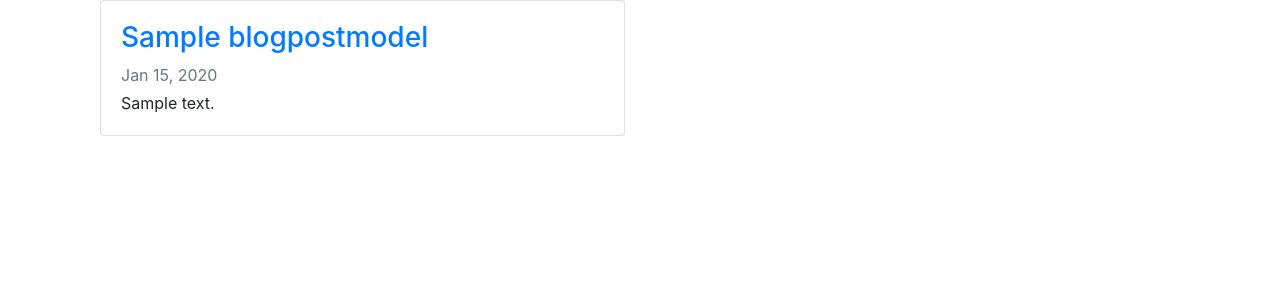
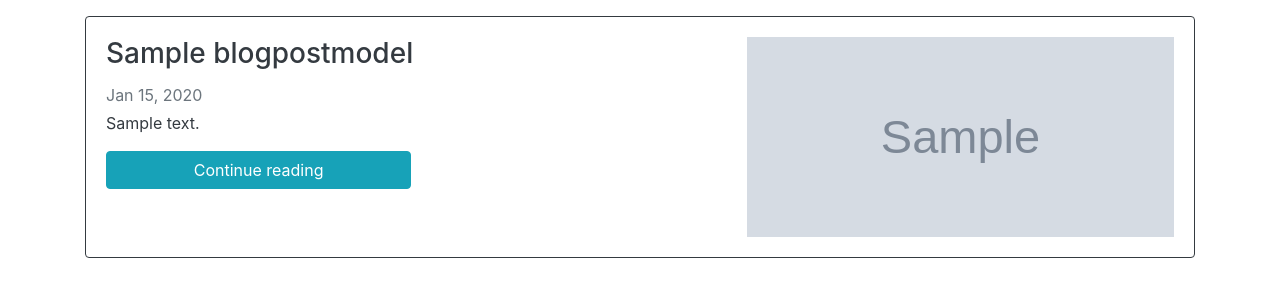
Before and after one commit to StateFromJakeFarm/statefromjakefarmdotcom, a Django app: page /blog in a window 1280 px wide. Shown: the part 56-356 px from the top of the page. Run offline with Django 3.2, Linux system fonts and the light colour scheme; tables that the repository leaves empty hold one stand-in row (values such as "Sample post"); grey boxes marked "Sample" are stand-in pictures; some libraries are stand-ins or nearby versions.

Commit message:
Updates gallery and adds thumbnail for each post

```diff
--- a/sfjf/sfjf_app/forms.py
+++ b/sfjf/sfjf_app/forms.py
@@ -6,5 +6,6 @@
     Create or edit blog post
     '''
     title = forms.CharField(max_length=256)
+    thumbnail = forms.ImageField(required=False)
     preview = forms.CharField(max_length=128)
     body = MarkdownxFormField()
--- a/sfjf/sfjf_app/models.py
+++ b/sfjf/sfjf_app/models.py
@@ -7,6 +7,7 @@
     '''
     title = models.CharField(max_length=256)
     slug = models.SlugField(unique=True)
+    thumbnail = models.ImageField(upload_to='thumbnails', default='thumbnails/no_thumb.png')
     preview = models.CharField(max_length=128)
     pub_date = models.DateTimeField()
     body = MarkdownxField()
--- a/sfjf/sfjf_app/templates/base.html
+++ b/sfjf/sfjf_app/templates/base.html
@@ -41,7 +41,7 @@
     </div>
 </nav>
 
-<div class="container">
+<div class="container mt-3">
 <!--Custom content-->
 {% block content %}
 {% endblock content %}
--- a/sfjf/sfjf_app/templates/blog/gallery.html
+++ b/sfjf/sfjf_app/templates/blog/gallery.html
@@ -11,15 +11,17 @@
 </div>
 {% endif %}
 
-<div class="col-md-6" id="gallery">
+<div id="gallery">
     {% for p in posts %}
-        <div class="card mb-4" id="post{{ p.id }}">
-            <div class="card-body">
-                <h3>
-                    <a href="/blog/view/{{ p.slug }}">{{ p.title }}</a>
-                </h3>
-                <p class="mb-1 text-muted">{{ p.pub_date|date:"M d, Y" }}</p>
-                <p class="card-text">{{ p.preview }}</p>
+        <div class="card border-dark mb-4" id="post{{ p.id }}">
+            <div class="row card-body text-dark">
+                <div class="col-md-7">
+                    <h3 class="card-title">{{ p.title }}</h3>
+                    <p class="mb-1 text-muted">{{ p.pub_date|date:"M d, Y" }}</p>
+                    <p class="card-text">{{ p.preview }}</p>
+                    <a class="col-md-6 mb-3 btn btn-info" role="button" href="/blog/view/{{ p.slug }}">Continue reading</a>
+                </div>
+                <img class="col-md-5" src="{{ p.thumbnail.url }}" style="height: 200px;">
             </div>
         </div>
     {% endfor %}
--- a/sfjf/sfjf_app/views.py
+++ b/sfjf/sfjf_app/views.py
@@ -56,15 +56,26 @@
                     'body': post_form.cleaned_data['body'],
                 }
 
+                if post_form.cleaned_data['thumbnail'] is not None:
+                    # Use default thumbnail if user uploads none
+                    post.thumbnail = post_form.cleaned_data['thumbnail']
+
                 models.BlogPostModel(**post_info).save()
             else:
                 # Update only body, preview and publication date for
                 # existing post
+                post.pub_date = timezone.now()
                 post.preview = post_form.cleaned_data['preview']
                 post.body = post_form.cleaned_data['body']
-                post.pub_date = timezone.now()
 
-                post.save(update_fields=['pub_date', 'preview', 'body'])
+                update_fields=['pub_date', 'preview', 'body']
+                if post_form.cleaned_data['thumbnail'] is not None:
+                    # Additionally, update thumbnail image if user uploads
+                    # another, otherwise keep previous thumbnail
+                    post.thumbnail = post_form.cleaned_data['thumbnail']
+                    update_fields.append('thumbnail')
+
+                post.save(update_fields=update_fields)
 
                 # Record slug for redirect
                 slug = post.slug
@@ -77,8 +88,7 @@
         # Display form
         post_form = forms.BlogPostForm(post_info)
         if post is not None:
-            # Don't let user modify title (because I don't want to change the
-            # post's slug right now)
+            # Title of existing post cannot be modified (because slug)
             post_form.fields['title'].widget.attrs['readonly'] = True
 
     context = {
```
